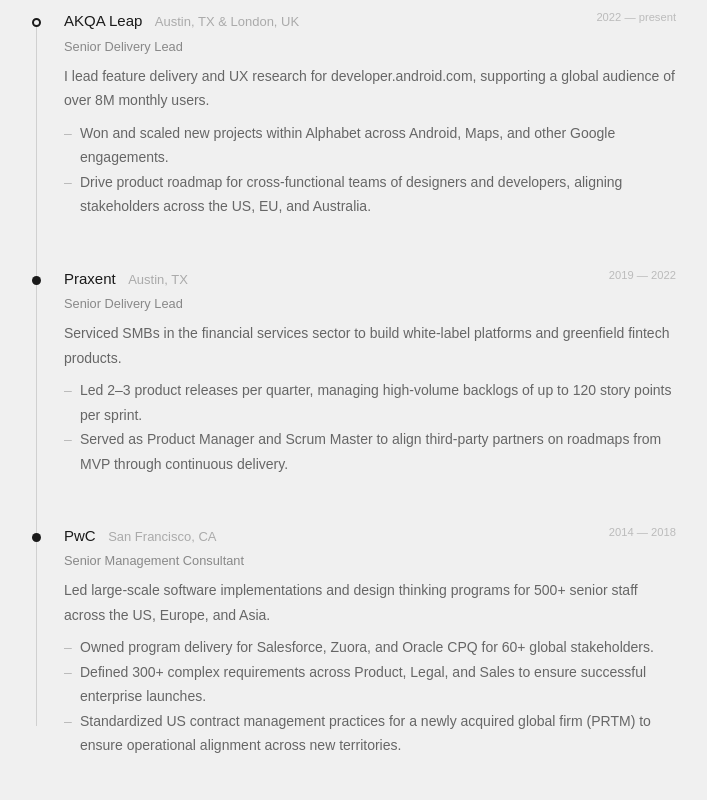
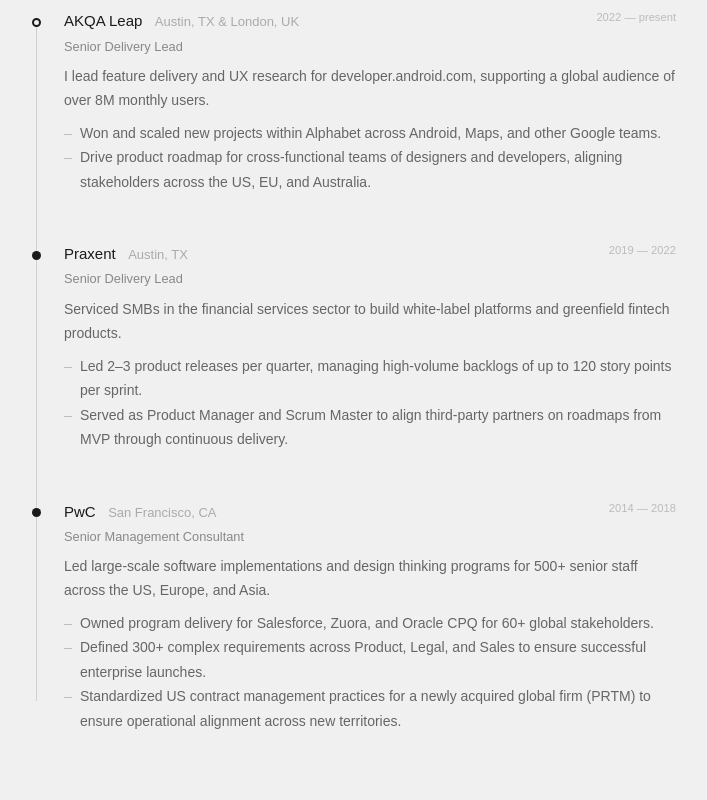
Before and after one commit to playeasynow/playeasynow.github.io, an Astro site: page / in a window 1280 px wide. Shown: the part 1000-1800 px from the top of the page, without its empty margins (148-855 px from the left). Built offline with nearby package versions, Linux system fonts and the light colour scheme; Astro itself is replaced by a stand-in of ours; a web font is replaced by a local one.

Commit message:
Fixed typo on index

```diff
--- a/src/pages/index.astro
+++ b/src/pages/index.astro
@@ -52,7 +52,7 @@
           <p class="tl-role">Senior Delivery Lead</p>
           <p class="tl-desc">I lead feature delivery and UX research for developer.android.com, supporting a global audience of over 8M monthly users.</p>
           <ul class="tl-bullets">
-            <li>Won and scaled new projects within Alphabet across Android, Maps, and other Google engagements.</li>
+            <li>Won and scaled new projects within Alphabet across Android, Maps, and other Google teams.</li>
             <li>Drive product roadmap for cross-functional teams of designers and developers, aligning stakeholders across the US, EU, and Australia.</li>
           </ul>
         </div>
```
